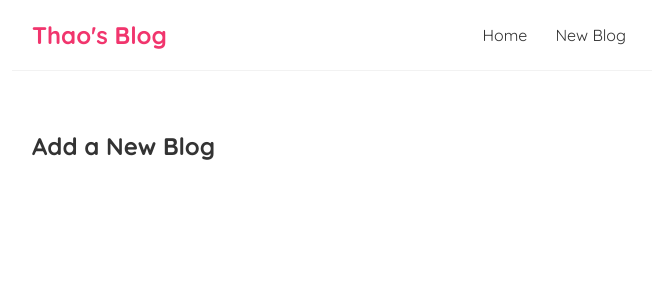
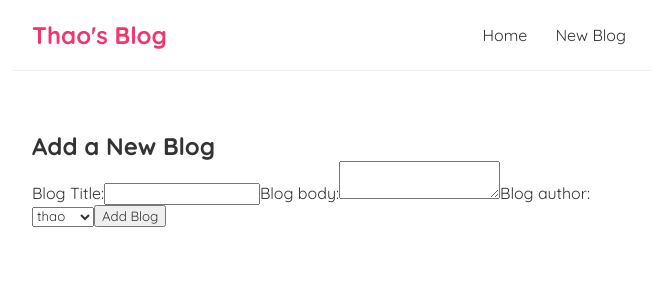
Before and after one commit to thaocodes/react-blog, a React (Create React App) app: page /create in a window 1280 px wide. Shown: the top 300 px of the page, without its empty margins (308-964 px from the left). Built offline with nearby package versions, Linux system fonts and the light colour scheme.

Commit message:
added input fields for adding new blog

```diff
--- a/src/pages/Create.js
+++ b/src/pages/Create.js
@@ -1,7 +1,26 @@
 const Create = () => {
+
   return (
     <div className="create">
       <h2>Add a New Blog</h2>
+      {/* add controlled inputs (web forms) */}
+      <form>
+        <label>Blog Title:</label>
+        <input
+          type="text"
+          required
+        />
+        <label>Blog body:</label>
+        <textarea
+          required
+        />
+        <label>Blog author:</label>
+        <select>
+          <option value="thao">thao</option>
+          <option value="fresno">fresno</option>
+        </select>
+        <button>Add Blog</button>
+      </form>
     </div>
   );
 };
```
